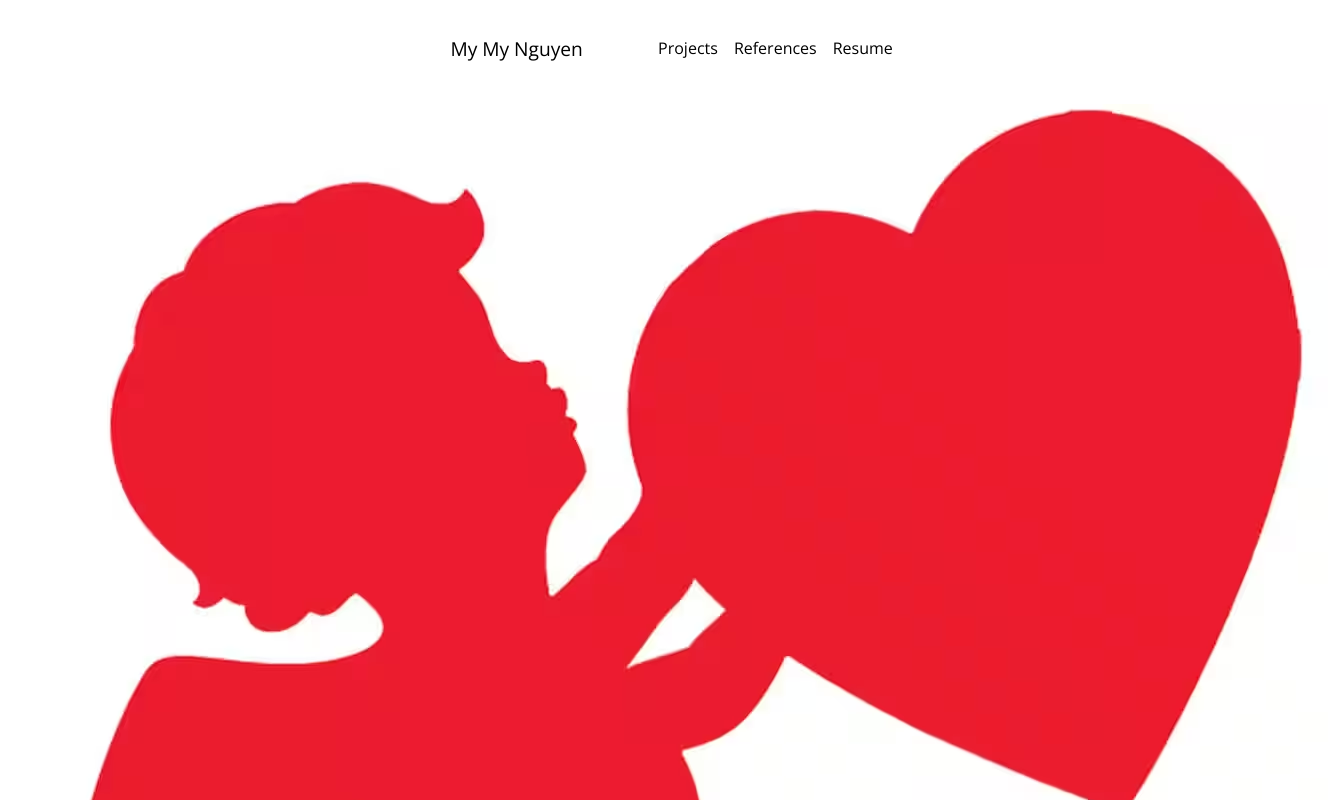
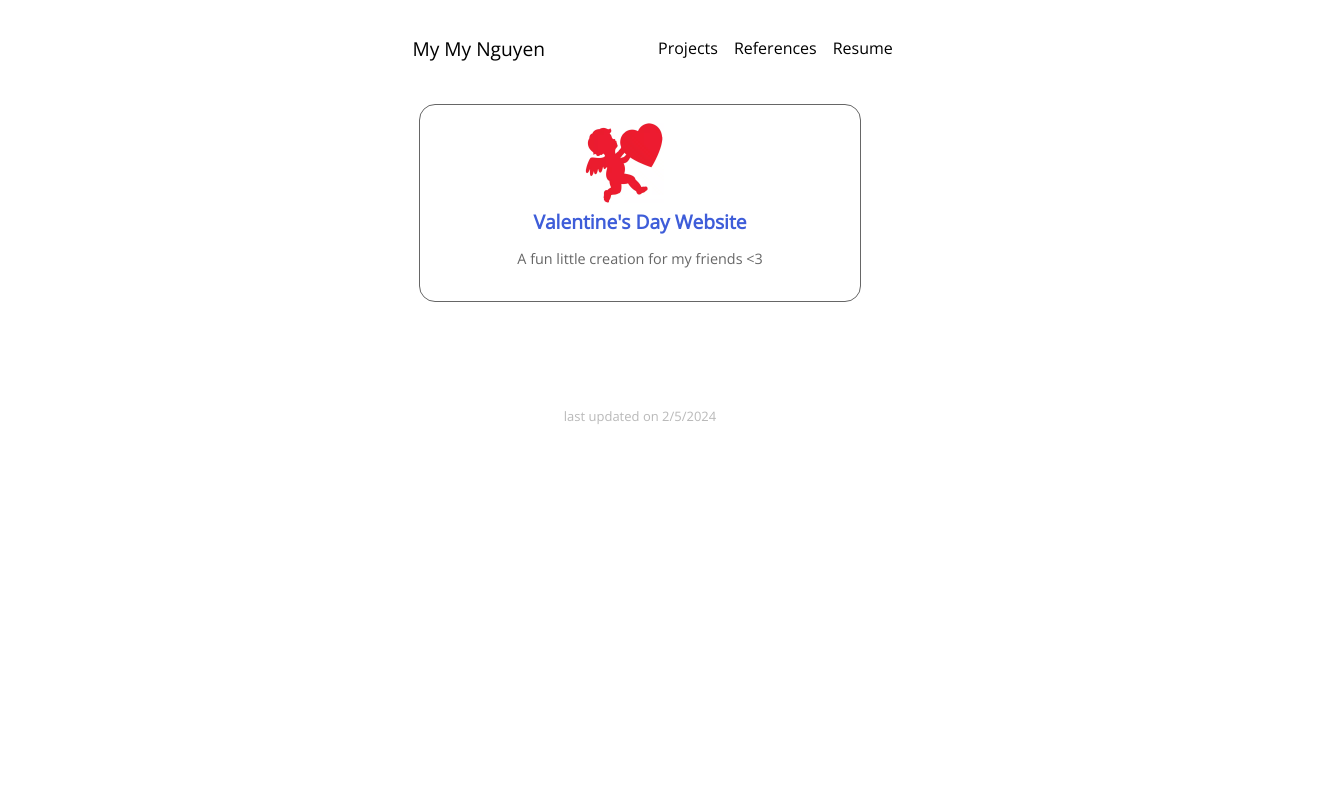
Before and after one commit to ngmymy/personal-website, a Next.js app: page /projects in a window 1280 px wide. Shown: the top 800 px of the page, 1328 px wide, since content can reach past the window. Built offline with nearby package versions, Linux system fonts and the light colour scheme.

Commit message:
Update Home.module.css

```diff
--- a/styles/Home.module.css
+++ b/styles/Home.module.css
@@ -23,7 +23,7 @@
 .navbar h2 {
   font-weight: 400;
   font-size: larger;
-  padding-left: 35%;
+  padding-left: 32%;
 }
 
 .navbar ul {
@@ -89,3 +89,103 @@
     flex-direction: column;
   }
 }
+
+.projectList {
+  list-style-type: none; /* Removes bullet points */
+  padding: 0;
+  display: flex;
+  flex-direction: column;
+  align-items: center; /* Centers items vertically in the container */
+}
+
+.projectItem {
+  margin-bottom: 3rem; /* Space between items */
+  display: flex;
+  justify-content: center;
+  align-items: center;
+  width: 35%;
+  border: 1px solid #666;
+  border-radius: 1rem;
+  padding: 18px 30px;
+  text-decoration: none;
+  color: rgb(62, 93, 217);
+}
+
+.projectContent {
+  text-align: center; /* Centers the text within the project content */
+}
+
+.projectImage {
+  width: 80px; /* Adjust size as needed */
+  margin-right: 2rem;
+}
+
+.projectTitle {
+  font-size: 1.2rem; /* Adjust size as needed */
+  margin: 0;
+}
+
+.projectDescription {
+  font-size: 0.9rem; /* Adjust size as needed */
+  color: #666; /* Adjust color as needed */
+}
+
+.buttonOverlay img{
+  max-width: 80%; /* Adjust as needed */
+  max-height: 80vh; /* Adjust as needed */
+  margin-top: 2%; /* Centers horizontally */
+}
+
+.buttonOverlay {
+  position: relative;
+  display: inline-block;
+  text-align: center;
+}
+
+.btn {
+  font-family: 'Gaegu', sans-serif;
+  font-size: xx-large;
+  position: absolute;
+  top: 73%;
+  left: 53%;
+  transform: translate(-50%, -50%);
+  padding: 10px 28px;
+  background-color: #e378d1f7;
+  color: #fff;
+  border-radius: 5px;
+
+}
+.buttonOverlay button:hover {
+  background-color: #ee8ee2f7;
+}
+
+.options {
+  display: block;
+  margin-top: 2rem;
+  margin-left: 43%;
+}
+
+.bg {
+  background-image: url('/valentine/background.jpeg');
+  background-size: cover; /* Cover the entire area of the div */
+  position: fixed;
+  top: -50%;
+  left: -50%;
+  width: 200%;
+  height: 200%;
+}
+.bg img {
+  position: absolute;
+  top: 0;
+  left: 0;
+  right: 0;
+  bottom: 0;
+  margin: auto;
+  min-width: 50%;
+  min-height: 50%;
+}
+
+.valentineFont{
+  font-family: 'Gaegu', sans-serif;
+  font-size: xx-large;
+}
```
